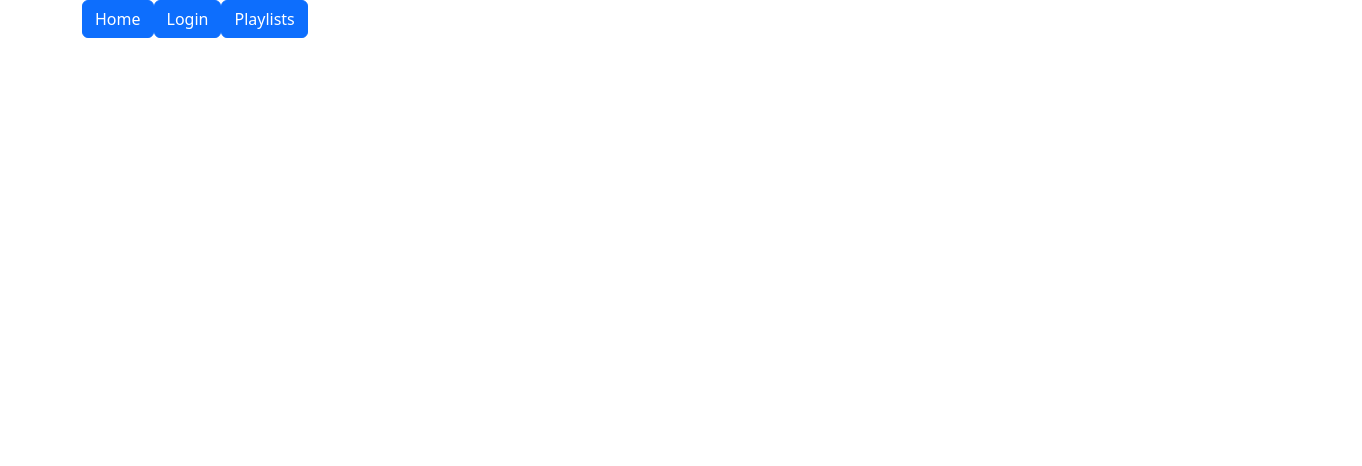
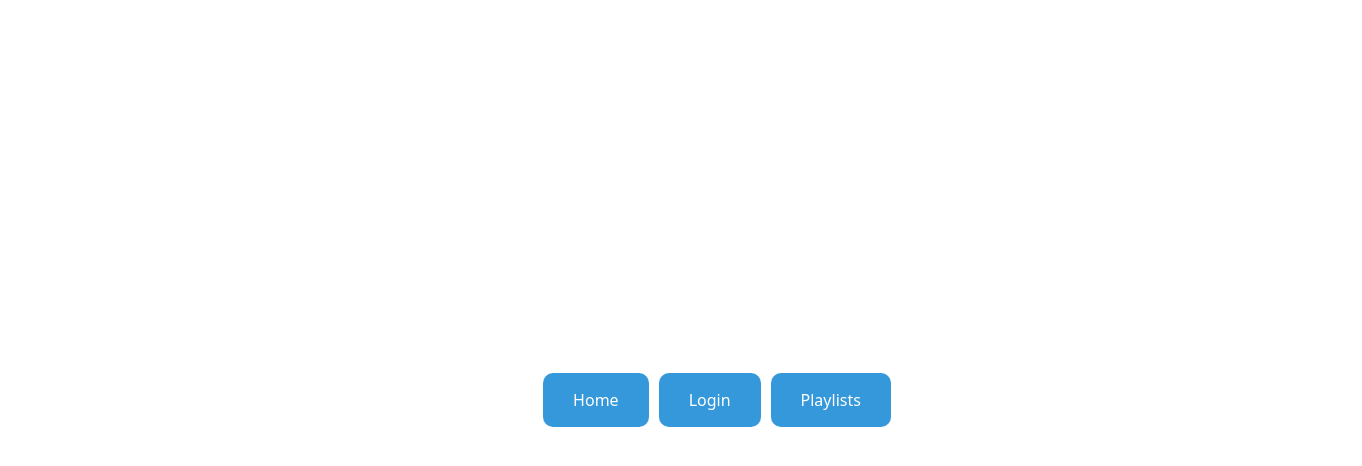
Before and after one commit to InternetSpecialSubject/InternetSpecialSubject, a React (Create React App) app: page / in a window 1280 px wide. Shown: the top 466 px of the page, 1362 px wide, since content can reach past the window. Built offline with nearby package versions, Linux system fonts and the light colour scheme.

Commit message:
css test

```diff
--- a/src/webPage/components/Navbar.jsx
+++ b/src/webPage/components/Navbar.jsx
@@ -1,11 +1,12 @@
 import {Link} from 'react-router-dom';
+import '../css/script.css'
 export default function Navbar() {
     return (
         <nav>
-            <div className="script">
-                <Link to="/" className="btn btn-primary">Home</Link>
-                <Link to="/login" className="btn btn-primary">Login</Link>
-                <Link to="/playlists" className="btn btn-primary">Playlists</Link>
+            <div className="btn_set">
+                <Link to="/" className="btn_style">Home</Link>
+                <Link to="/login" className="btn_style">Login</Link>
+                <Link to="/playlists" className="btn_style">Playlists</Link>
             </div>
         </nav>
     );
--- a/src/webPage/css/script.css
+++ b/src/webPage/css/script.css
@@ -1,4 +1,42 @@
-.div{
-    background-color: #61dafb;
+.btn_set {
+    display:flex;
+    align-items:center;
+    justify-content:center;
+    height: 100vh;
+    width: 100vw;
+}
 
+.btn_style {
+    margin: 0 10px 0 0;
+    display: inline-block;
+    padding: 15px 30px;
+    background-color: #3498db;
+    color: #fff;
+    text-align: center;
+    text-decoration: none;
+    font-size: 16px;
+    border: none;
+    cursor: pointer;
+    position: relative;
+    overflow: hidden;
+    border-radius: 10px; /* 圓弧化的半徑值 */
+    transition: transform 0.3s;
 }
+
+/* 按鈕樣式的立體效果 */
+.btn_style ::before {
+    content: '';
+    position: absolute;
+    top: 5px;
+    right: -5px;
+    bottom: 5px;
+    left: -5px;
+    background: #2671a3;
+    transform: skew(-15deg);
+    z-index: -1;
+}
+
+/* 按鈕樣式的懸停效果 */
+.btn_style:hover {
+    transform: scale(1.1);
+}
```
